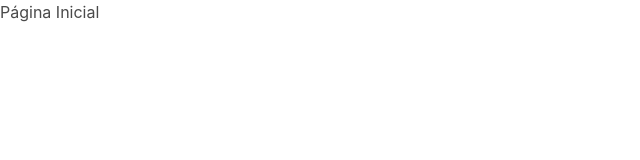
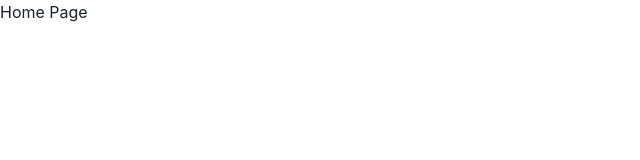
Before and after one commit to future4code/Robson-Santos, a React (Create React App) app in the folder modulo3/labEddit/labeedit/: page / in a window 1280 px wide. Shown: the top 160 px of the page, without its empty margins (0-640 px from the left). Built offline with nearby package versions, Linux system fonts and the light colour scheme; the HTML template or start-up script is replaced by a standard one.

Commit message:
Chakra UI instalado

```diff
--- a/modulo3/labEddit/labeedit/package.json
+++ b/modulo3/labEddit/labeedit/package.json
@@ -3,9 +3,13 @@
   "version": "0.1.0",
   "private": true,
   "dependencies": {
+    "@chakra-ui/react": "^1.7.3",
+    "@emotion/react": "^11.7.1",
+    "@emotion/styled": "^11.6.0",
     "@testing-library/jest-dom": "^5.16.1",
     "@testing-library/react": "^11.2.7",
     "@testing-library/user-event": "^12.8.3",
+    "framer-motion": "^4.1.17",
     "react": "^17.0.2",
     "react-dom": "^17.0.2",
     "react-scripts": "4.0.3",
--- a/modulo3/labEddit/labeedit/src/App.js
+++ b/modulo3/labEddit/labeedit/src/App.js
@@ -1,22 +1,16 @@
 import React from "react"
 import { BrowserRouter, Switch, Route } from "react-router-dom"
-import 'bulma/css/bulma.min.css'
-import styled from "styled-components"
 import HomePage from './pages/HomePage'
 import Login from './pages/Login'
 import CreateAccount from './pages/CreateAccount'
 import Feed from './pages/Feed'
 import Post from './pages/Post'
 import Error from './pages/Error'
-
-//styled
-const AreaPrincipal = styled.div`
-  height: 100vh;
-`
+import { ChakraProvider } from '@chakra-ui/react'
 
 const App = () => {
   return (
-    <div>
+    <ChakraProvider>
       <BrowserRouter>
         <Switch>
 
@@ -46,7 +40,7 @@ const App = () => {
 
         </Switch>
       </BrowserRouter>
-    </div>
+    </ChakraProvider>
   )
 }
 
--- /dev/null
+++ b/modulo3/labEddit/labeedit/src/components/NavBar.js
@@ -0,0 +1 @@
+import React from "react"
--- a/modulo3/labEddit/labeedit/src/pages/HomePage.js
+++ b/modulo3/labEddit/labeedit/src/pages/HomePage.js
@@ -1,9 +1,10 @@
 import React from "react"
+import logo from '../assets/logo.png'
 
 const HomePage = () => {
     return (
         <div>
-            Página Inicial
+            Home Page
         </div>
     )
 }
```
Also changed, not shown: modulo3/labEddit/labeedit/src/assets/logo.png (added), 1 other file (tests, documents, lock files or other folders).
